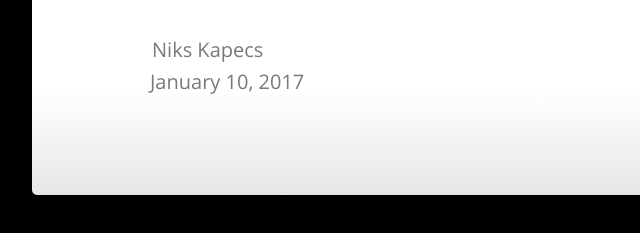
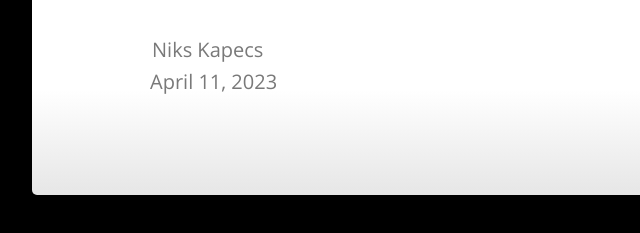
Before and after one commit to Baam0/Baam0.github.io, a plain HTML site: page Coursera4.html in a window 1280 px wide. Shown: the part 555-788 px from the top of the page, 158-798 px from the left. Drawn offline with nearby package versions, Linux system fonts and the light colour scheme; some packages are replaced by stand-ins of ours.

Commit message:
Update Coursera4.html

```diff
--- a/Coursera4.html
+++ b/Coursera4.html
@@ -10,7 +10,7 @@
 
 
 
-  <meta name="date" content="2017-01-10" />
+  <meta name="date" content="2023-04-11" />
 
   <meta name="viewport" content="width=device-width, initial-scale=1">
   <meta name="apple-mobile-web-app-capable" content="yes">
@@ -94,7 +94,7 @@
       <h1 data-config-title><!-- populated from slide_config.json --></h1>
       <h2 data-config-subtitle><!-- populated from slide_config.json --></h2>
       <p data-config-presenter><!-- populated from slide_config.json --></p>
-            <p style="margin-top: 6px; margin-left: -2px;">January 10, 2017</p>
+            <p style="margin-top: 6px; margin-left: -2px;">April 11, 2023</p>
           </hgroup>
   </slide>
 
```
